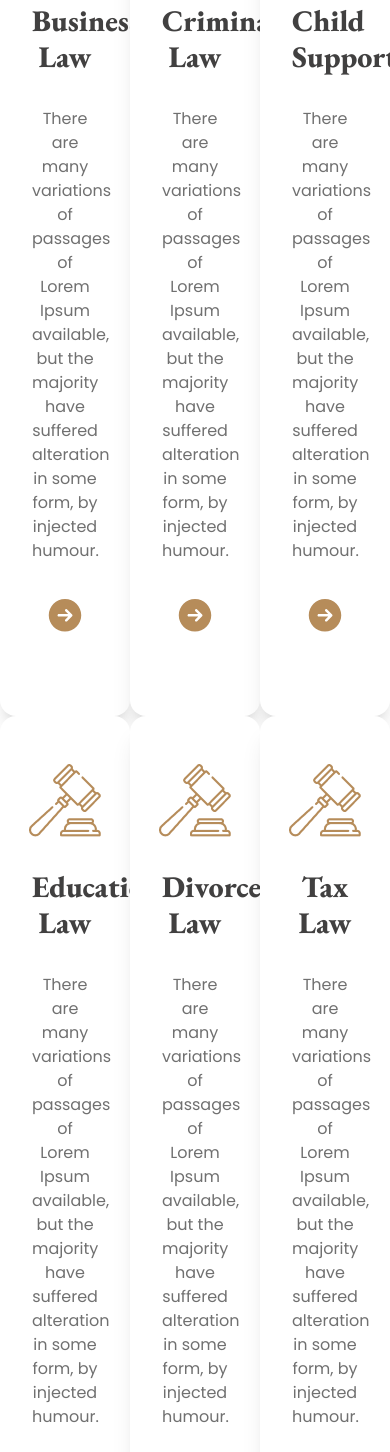
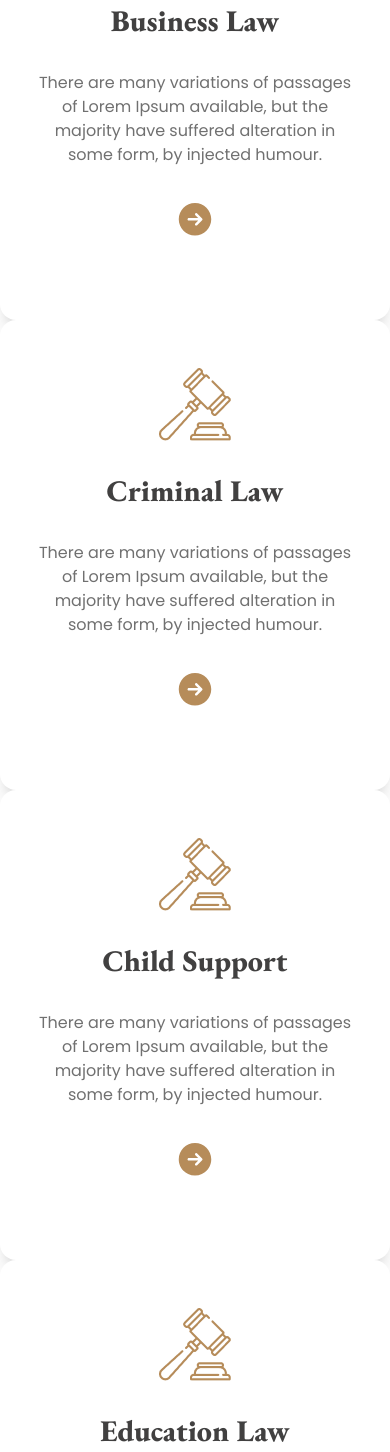
Before and after one commit to ParvezMah/Project_08_Milestone_03_Legal_solutins, a plain HTML site: page index.html in a window 390 px wide. Shown: the part 1116-2568 px from the top of the page. Drawn offline with nearby package versions, Linux system fonts and the light colour scheme.

Commit message:
Legal Area Responsiveness Finished

```diff
--- a/index.html
+++ b/index.html
@@ -102,9 +102,9 @@
           <h3 class="text-4xl text-all-heading font-eb-garamond font-extrabold">The Legal Practice Area</h3>
           <p class="text-base font-sm text-all-paragraph">There are many variations of passages of Lorem Ipsum available, but the majority have <br>suffered alteration in some form, by injected humour.</p>
         </div>
-        <div class="my-12 grid grid-cols-3">
+        <div class="my-12 grid gric-cols-1 md:grid-cols-2  lg:grid-cols-3">
           <!-- Lega1 -->
-          <div class="card py-12 bg-base-100 shadow-xl">
+          <div class="card py-12 bg-base-100 border-gray-300 shadow-xl">
             <figure><img src="./images/business.png" /></figure>
             <div class="card-body text-center space-y-6">
               <h2 class="text-3xl font-extrabold text-all-heading font-eb-garamond">Business Law</h2>
@@ -115,7 +115,7 @@
             </div>
           </div>
           <!-- Lega2 -->
-          <div class="card py-12 bg-base-100 shadow-xl">
+          <div class="card py-12 bg-base-100 border-gray-300 shadow-xl">
             <figure><img src="./images/business.png" /></figure>
             <div class="card-body text-center space-y-6">
               <h2 class="text-3xl font-extrabold text-all-heading font-eb-garamond">Criminal Law</h2>
@@ -126,7 +126,7 @@
             </div>
           </div>
           <!-- Lega3 -->
-          <div class="card py-12 bg-base-100 shadow-xl">
+          <div class="card py-12 bg-base-100 border-gray-300 shadow-xl">
             <figure><img src="./images/business.png" /></figure>
             <div class="card-body text-center space-y-6">
               <h2 class="text-3xl font-extrabold text-all-heading font-eb-garamond">Child Support</h2>
@@ -137,7 +137,7 @@
             </div>
           </div>
           <!-- Lega4 -->
-          <div class="card py-12 bg-base-100 shadow-xl">
+          <div class="card py-12 bg-base-100 border-gray-300 shadow-xl">
             <figure><img src="./images/business.png" /></figure>
             <div class="card-body text-center space-y-6">
               <h2 class="text-3xl font-extrabold text-all-heading font-eb-garamond">Education Law</h2>
@@ -148,7 +148,7 @@
             </div>
           </div>
           <!-- Lega5 -->
-          <div class="card py-12 bg-base-100 shadow-xl">
+          <div class="card py-12 bg-base-100 border-gray-300 shadow-xl">
             <figure><img src="./images/business.png" /></figure>
             <div class="card-body text-center space-y-6">
               <h2 class="text-3xl font-extrabold text-all-heading font-eb-garamond">Divorce Law</h2>
@@ -159,7 +159,7 @@
             </div>
           </div>
           <!-- Lega6 -->
-          <div class="card py-12 bg-base-100 shadow-xl">
+          <div class="card py-12 bg-base-100 border-gray-300 shadow-xl">
             <figure><img src="./images/business.png" /></figure>
             <div class="card-body text-center space-y-6">
               <h2 class="text-3xl font-extrabold text-all-heading font-eb-garamond">Tax Law</h2>
@@ -172,7 +172,7 @@
         </div>
       </section>
 
-
+      <!-- What Our Client Say -->
       <section class="my-12 ">
         <div class="text-center space-y-6">
           <h3 class="text-4xl text-all-heading font-eb-garamond font-extrabold">What Our Client Say</h3>
```
